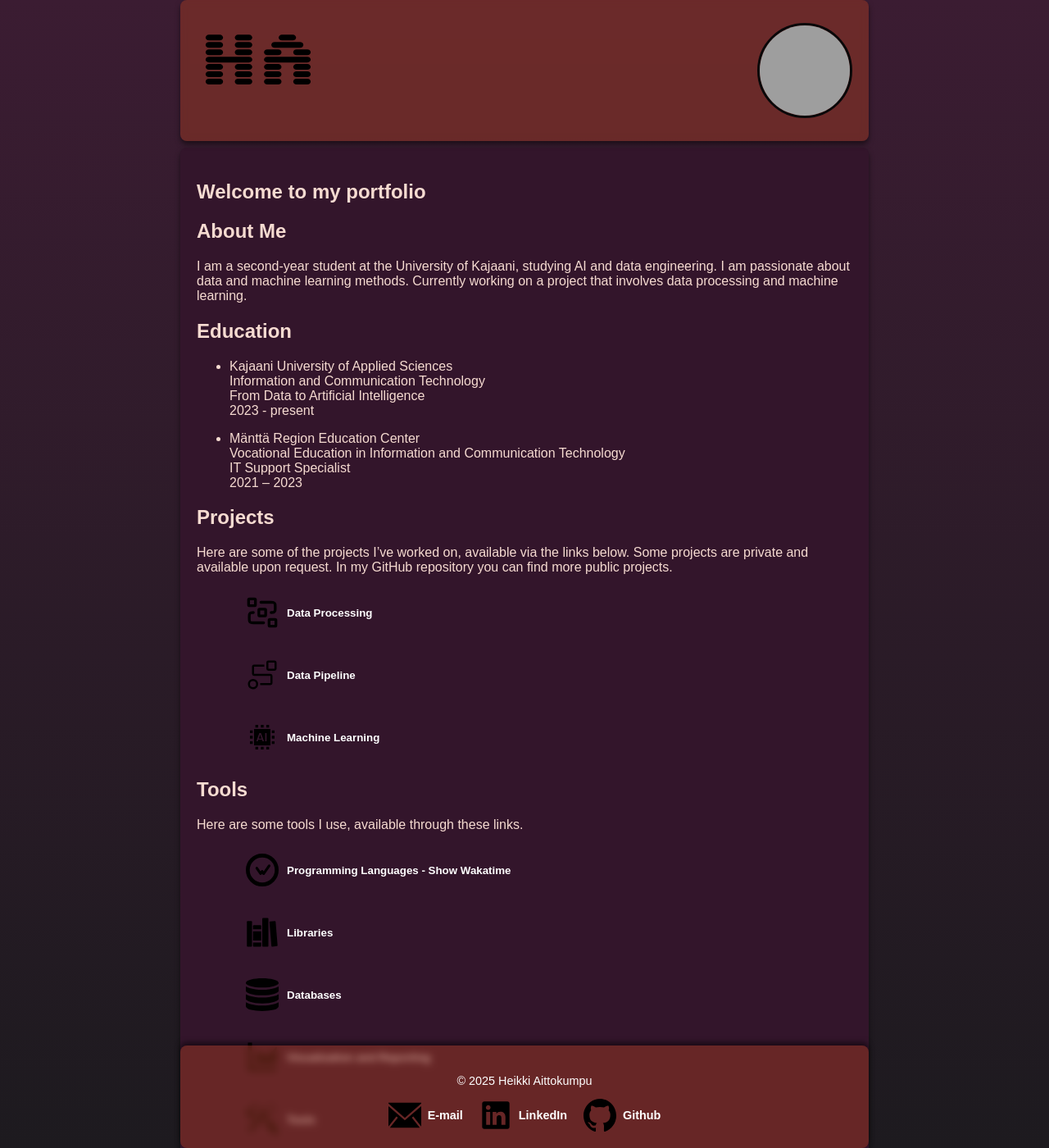
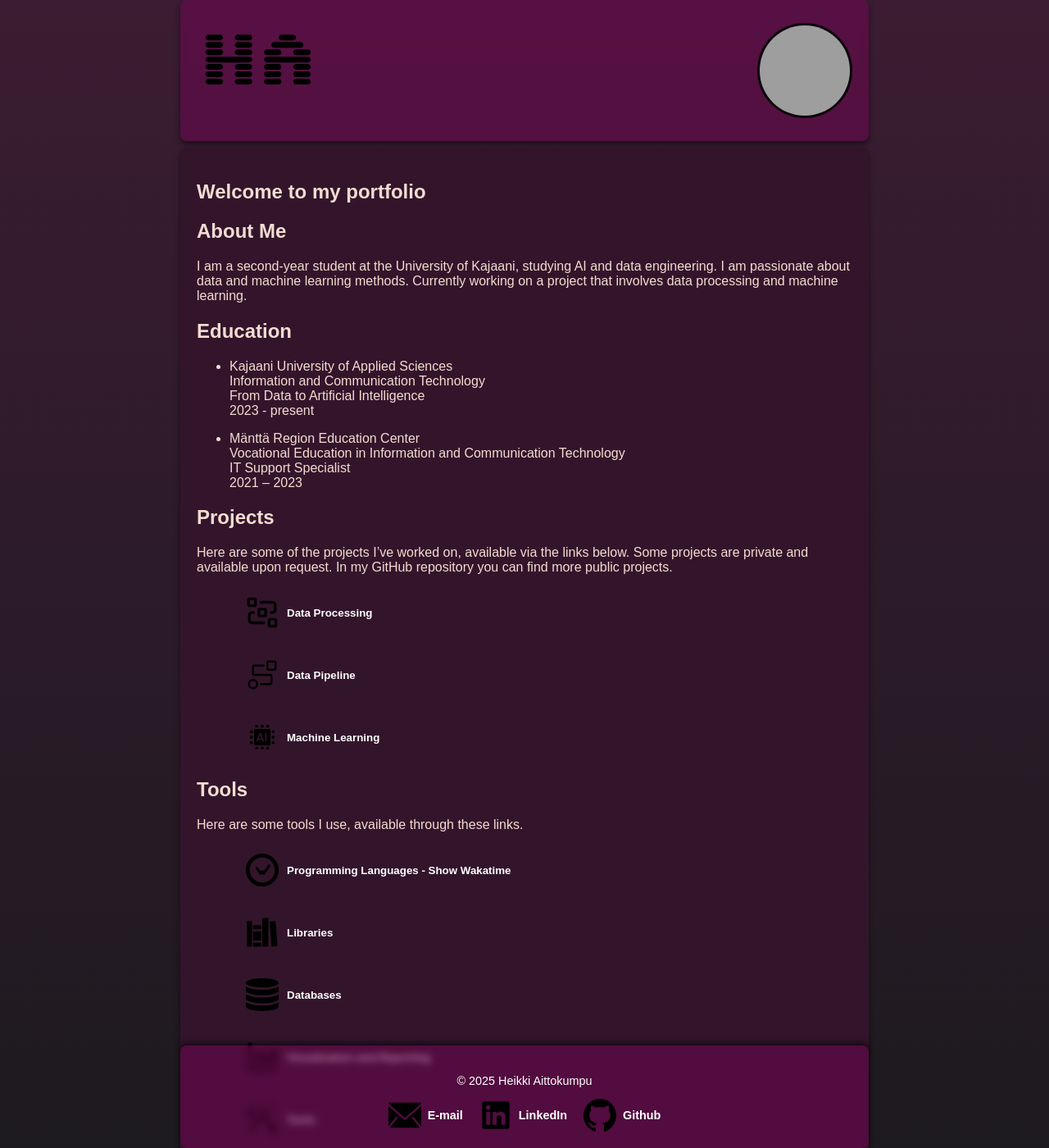
Before and after one commit to Carmantis/github-pages, a Jekyll site: the page built from index.md, in a window 1280 px wide and 1400 px high. Shown: the whole window at 82% size. Built offline with Jekyll 4.4.1, drawn with Linux system fonts in a browser that asks for light colours; grey boxes are pictures that could not be loaded.

Commit message:
visuals 2.0

```diff
--- a/assets/css/custom.css
+++ b/assets/css/custom.css
@@ -37,7 +37,7 @@ main {
     max-width: 800px;
     margin: 0 auto;
     padding: 20px;
-    background-color: rgba(155, 57, 35, 0.5);
+    background-color: rgba(114, 4, 85, 0.5);
     border-radius: 8px;
     box-shadow: 0 4px 6px rgba(0, 0, 0, 0.5);
     backdrop-filter: blur(5px);
@@ -115,7 +115,7 @@ main {
     margin: 0 auto;
     color: white;
     padding: 20px;
-    background-color: rgba(155, 57, 35, 0.5);
+    background-color: rgba(114, 4, 85, 0.5);
     border-radius: 8px;
     text-align: center;
     font-size: 0.9em;
```
